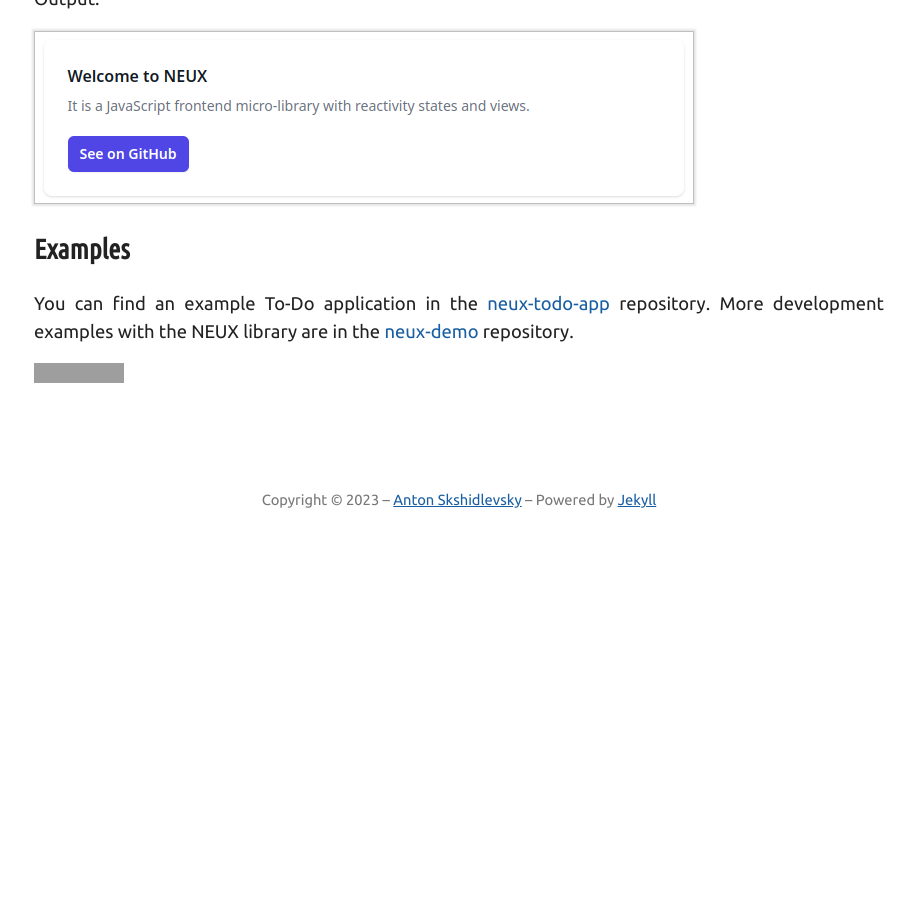
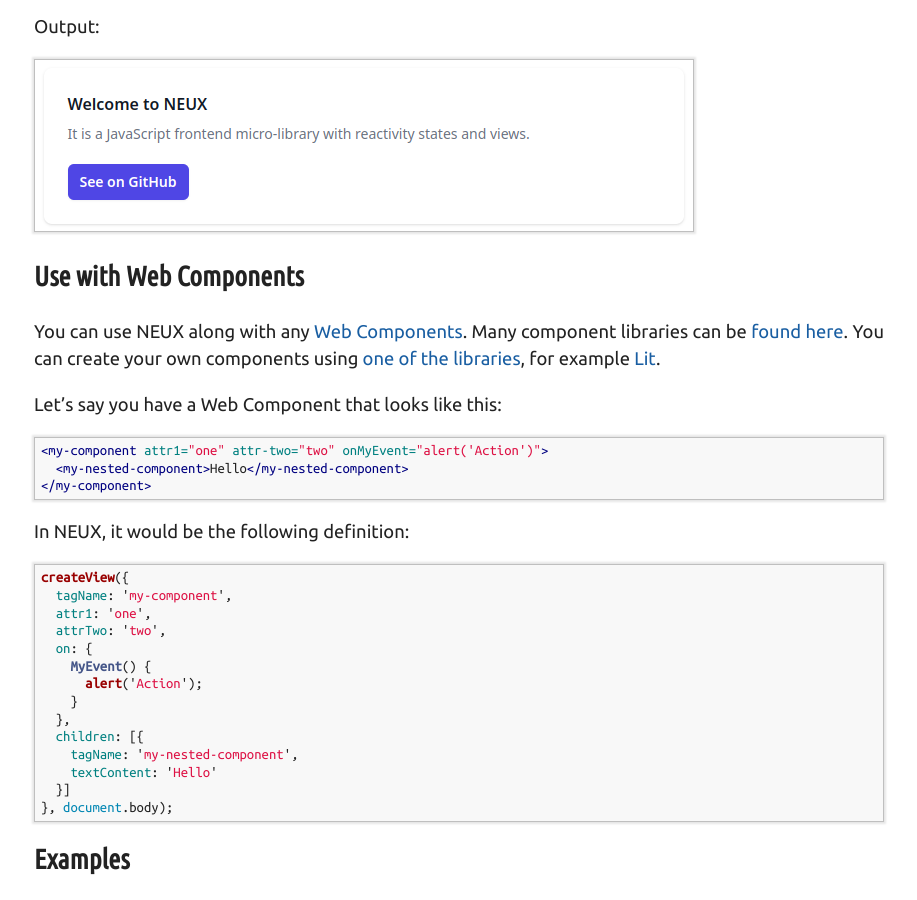
Before and after one commit to meefik/meefik.github.io, a Jekyll site: the page built from pages/neux/index.md, in a window 1280 px wide and 900 px high, scrolled down 14533 px. Shown: the whole window, without its empty margins (181-1098 px from the left). Built offline with Jekyll 4.4.1, drawn with Linux system fonts in a browser that asks for light colours; before the commit the page ends 15105 px from its top, so only the background shows below that; some of the changed text lies outside the part shown; grey boxes are pictures that could not be loaded.

Commit message:
Add description about Web Components

````diff
--- a/pages/neux/index.md
+++ b/pages/neux/index.md
@@ -35,7 +35,8 @@
 8. [State synchronization](#state-synchronization)
 9. [Use with Vite](#use-with-vite)
 10. [Use with Tailwind CSS](#use-with-tailwind-css)
-11. [Examples](#examples)
+11. [Use with Web Components](#use-with-web-components)
+12. [Examples](#examples)
 
 ## Installation
 
@@ -747,6 +748,37 @@
 
 ![TailwindCSS](/assets/images/neux-tailwindcss.png "NEUX + Tailwind CSS")
 
+## Use with Web Components
+
+You can use NEUX along with any [Web Components](https://developer.mozilla.org/docs/Web/API/Web_Components). Many component libraries can be [found here](https://open-wc.org/guides/community/component-libraries/). You can create your own components using [one of the libraries](https://open-wc.org/guides/community/base-libraries/), for example [Lit](https://lit.dev).
+
+Let's say you have a Web Component that looks like this:
+
+```html
+<my-component attr1="one" attr-two="two" onMyEvent="alert('Action')">
+  <my-nested-component>Hello</my-nested-component>
+</my-component>
+```
+
+In NEUX, it would be the following definition:
+
+```js
+createView({
+  tagName: 'my-component',
+  attr1: 'one',
+  attrTwo: 'two',
+  on: {
+    MyEvent() {
+      alert('Action');
+    }
+  },
+  children: [{
+    tagName: 'my-nested-component',
+    textContent: 'Hello'
+  }]
+}, document.body);
+```
+
 ## Examples
 
 You can find an example To-Do application in the [neux-todo-app](https://github.com/meefik/neux-todo-app) repository. More development examples with the NEUX library are in the [neux-demo](https://github.com/meefik/neux-demo) repository.
````
